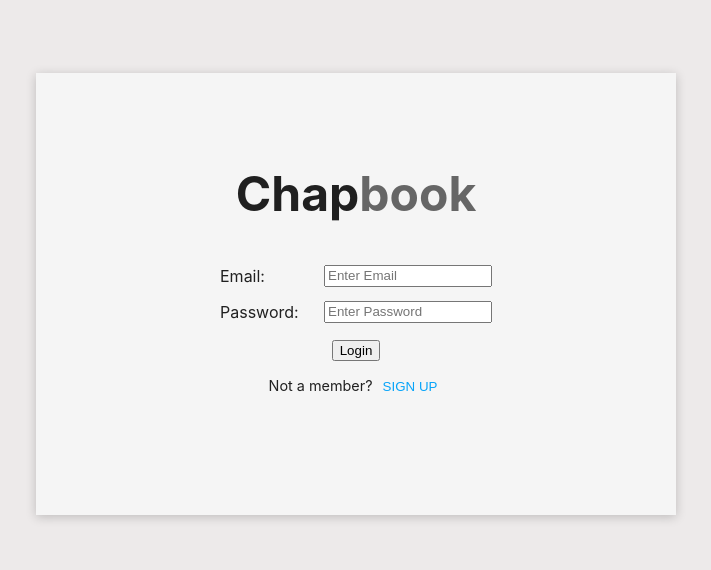
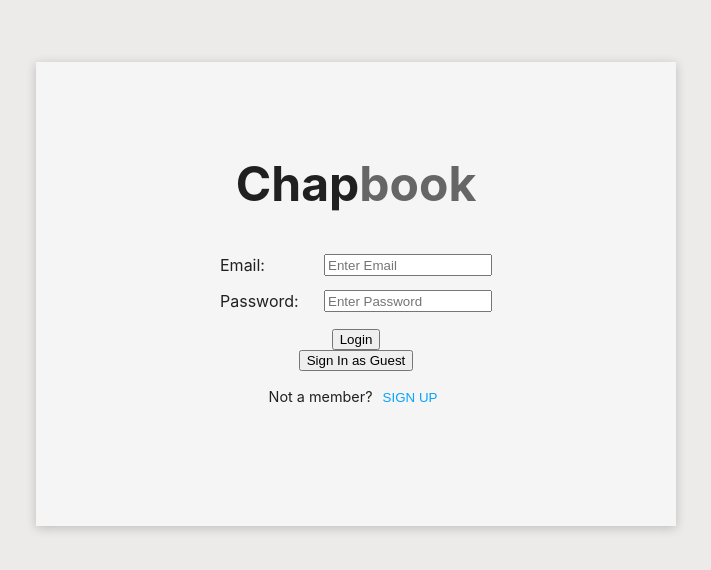
Before and after one commit to 709macdonald/ChapbookReactApp, a React (Vite) app: page / in a window 1280 px wide. Shown: the part 106-676 px from the top of the page, without its empty margins (284-995 px from the left). Built offline with nearby package versions, Linux system fonts and the light colour scheme.

Commit message:
added guest login hopefully

```diff
--- a/src/components/LoginScreen.jsx
+++ b/src/components/LoginScreen.jsx
@@ -96,6 +96,36 @@ export default function LoginScreen({
     }
   };
 
+  const handleGuestLogin = async () => {
+    try {
+      const res = await fetch(`${getBaseUrlWithEnv()}/api/guest-login`, {
+        method: "POST",
+        credentials: "include",
+      });
+      const data = await res.json();
+
+      if (!res.ok) throw new Error(data.error || "Guest login failed");
+
+      const { token } = data;
+      localStorage.setItem("token", token);
+
+      const decoded = jwt_decode(token);
+      if (decoded.userId) {
+        localStorage.setItem("userId", decoded.userId);
+        localStorage.setItem("isGuest", "true"); // 👈 important
+      }
+
+      setIsLoggedIn(true);
+      setToggleSideBar(true);
+      setShowAllFiles(true);
+      setShowLoginScreen(false);
+      fetchFiles();
+    } catch (err) {
+      console.error("Guest login failed", err);
+      setError("Failed to log in as guest");
+    }
+  };
+
   const showSignUpPage = () => {
     SetShowSignUpScreen(true);
     setShowLoginScreen(false);
@@ -137,6 +167,10 @@ export default function LoginScreen({
           </button>
         </>
       )}
+      <button className="guestLoginButton" onClick={handleGuestLogin}>
+        Sign In as Guest
+      </button>
+
       <p className="notAMemberText">
         Not a member?{" "}
         <button onClick={showSignUpPage} className="signUpButton">
--- a/src/components/UserSettings.jsx
+++ b/src/components/UserSettings.jsx
@@ -181,11 +181,34 @@ export default function UserSettings({
     }
   };
 
-  const handleLogout = () => {
+  const handleLogout = async () => {
+    const token = localStorage.getItem("token");
+    const userId = localStorage.getItem("userId");
+    const isGuest = localStorage.getItem("isGuest") === "true";
+
+    // If guest, delete their files AND account
+    if (isGuest && userId && token) {
+      try {
+        await fetch(`${getBaseUrlWithEnv()}/api/guest-user/${userId}`, {
+          method: "DELETE",
+          headers: {
+            Authorization: `Bearer ${token}`,
+          },
+        });
+      } catch (err) {
+        console.error("Failed to clean up guest account:", err);
+      }
+    }
+
+    // ✅ Always clear all user info to prevent leaks or accidental deletion
     localStorage.removeItem("token");
+    localStorage.removeItem("userId");
+    localStorage.removeItem("isGuest");
+
     setToggleSideBar(false);
     setShowAllFiles(false);
     setShowUserSettings(false);
+
     window.location.reload();
   };
 
```
